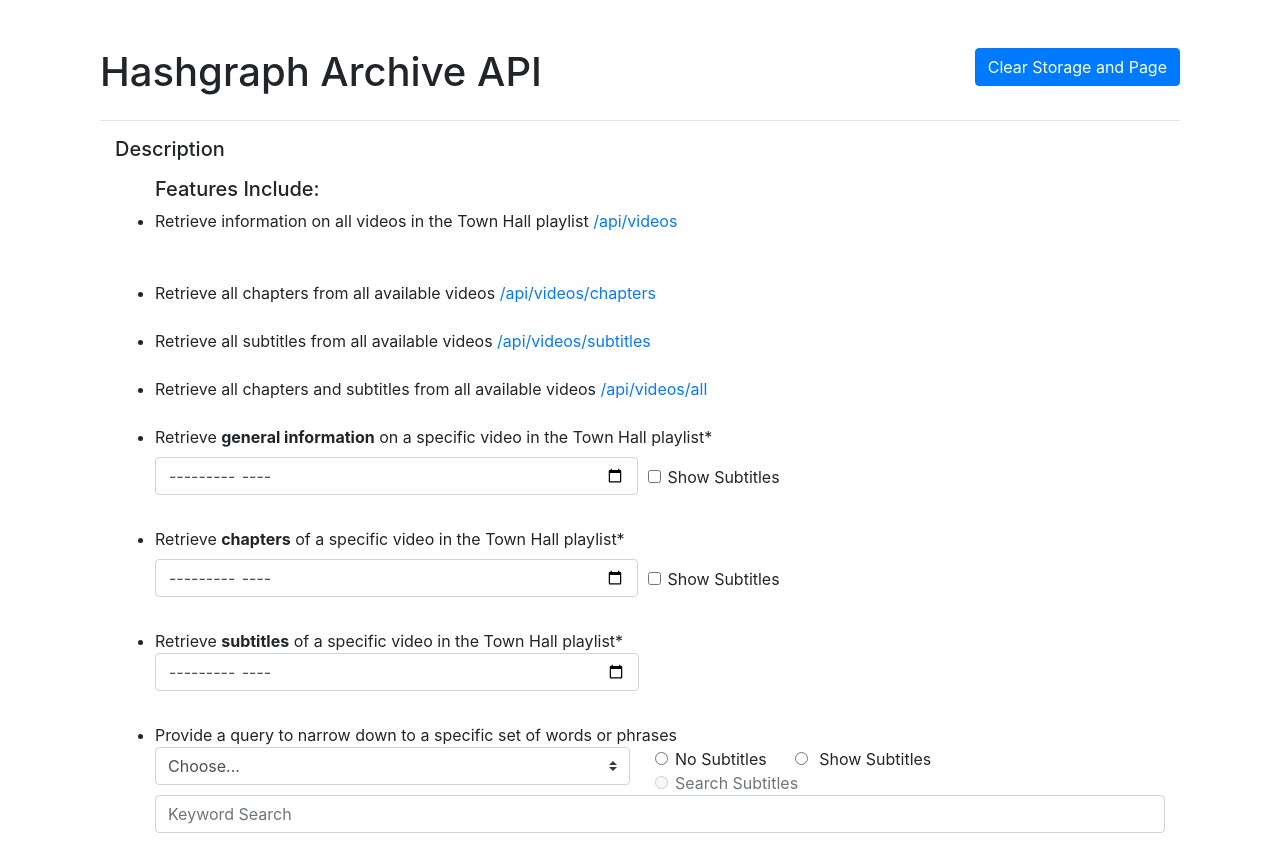
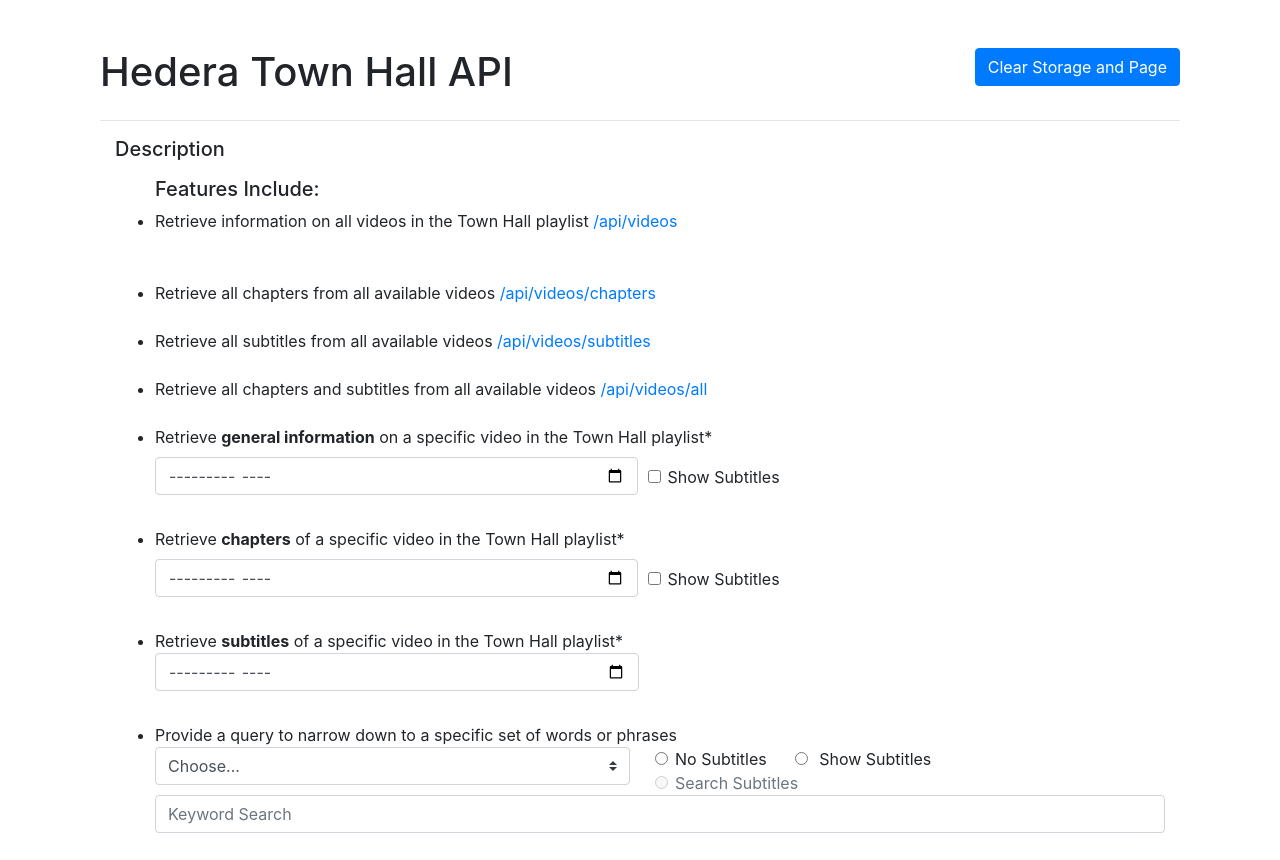
Before and after one commit to tkozzer/hedera-townhall-api, a website: page public/index.html in a window 1280 px wide. Shown: the top 860 px of the page. Drawn offline with nearby package versions, Linux system fonts and the light colour scheme; no server answers.

Commit message:
changed the title

```diff
--- a/public/index.html
+++ b/public/index.html
@@ -17,7 +17,7 @@
         <div class="container">
             <div class="row">
                 <div class="col">
-                    <h1 class="mt-5">Hashgraph Archive API</h1>
+                    <h1 class="mt-5">Hedera Town Hall API</h1>
                 </div>
                 <div class="col">
                     <button type="button" class="mt-5 btn btn-primary float-right" onclick="clearStorage()">Clear
```
